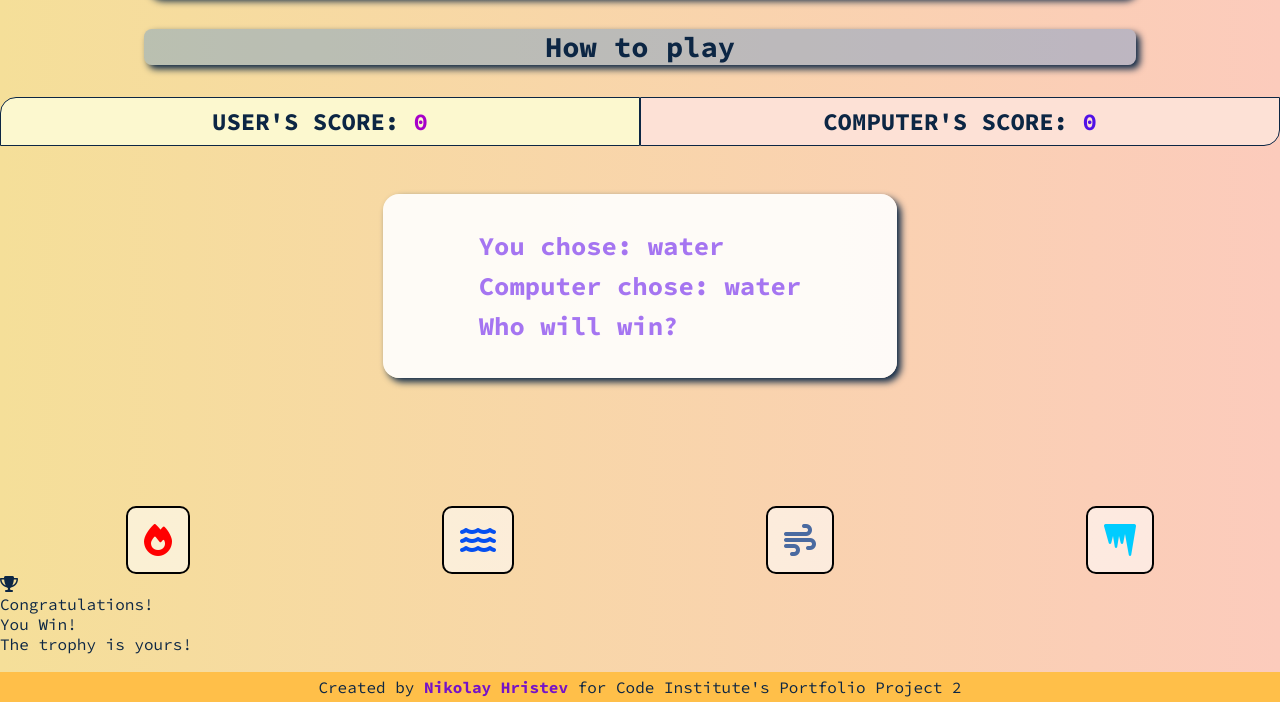
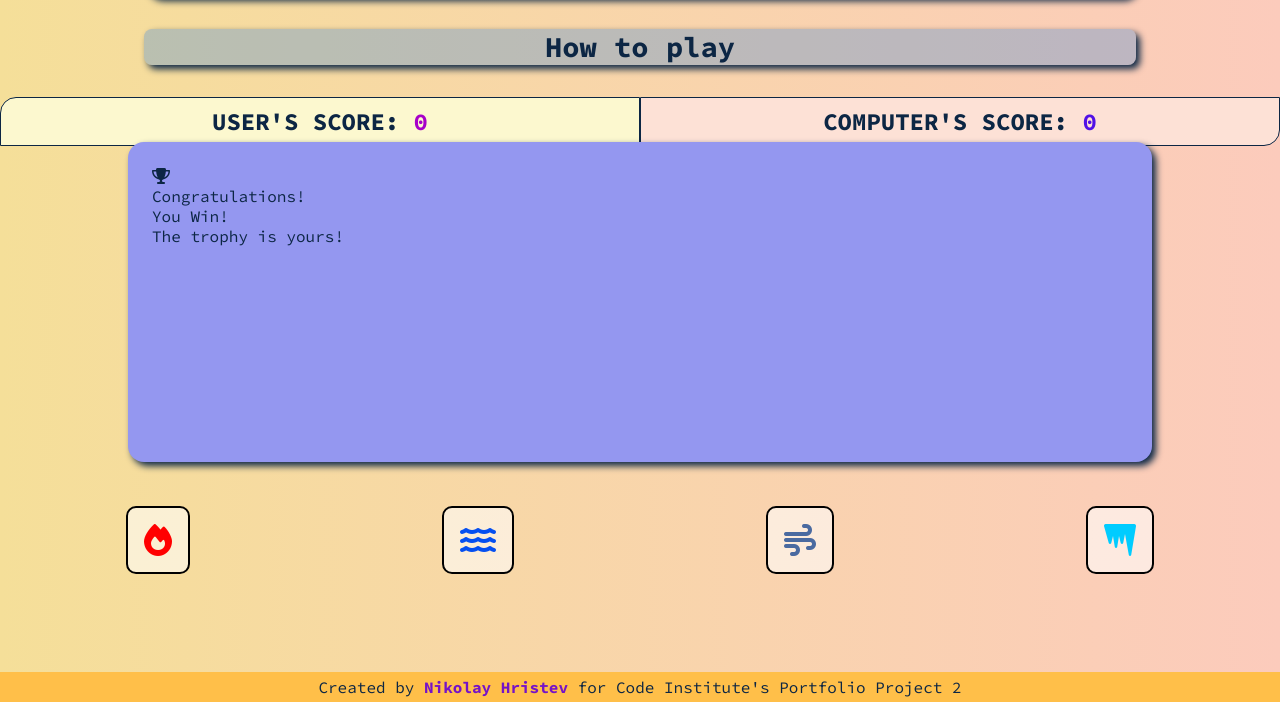
Before and after one commit to devnickocodes/the-elements-game, a plain HTML site: page index.html in a window 1280 px wide. Shown: the part 98-800 px from the top of the page. Drawn offline with Linux system fonts and the light colour scheme.

Commit message:
style the modal win div

```diff
--- a/assets/css/style.css
+++ b/assets/css/style.css
@@ -228,7 +228,23 @@ hr {
     transition: 100ms ease-in-out;
 }
 
-
+/* Announce Win Tab */
+.modal-win {
+    background-color: #9497f0;
+    position: fixed;
+    top: 50%;
+    left: 50%;
+    transform: translate(-50%, -50%);
+    width: 80%;
+    height: 40%;
+    overflow-x: auto;
+    white-space: normal;
+    padding: 1.5rem;
+    box-shadow: 4px 4px 7px rgb(12, 39, 69);
+    border-radius: 1rem;
+    display: block;
+    z-index: 11;
+}
 
 /* Footer */
 
```
